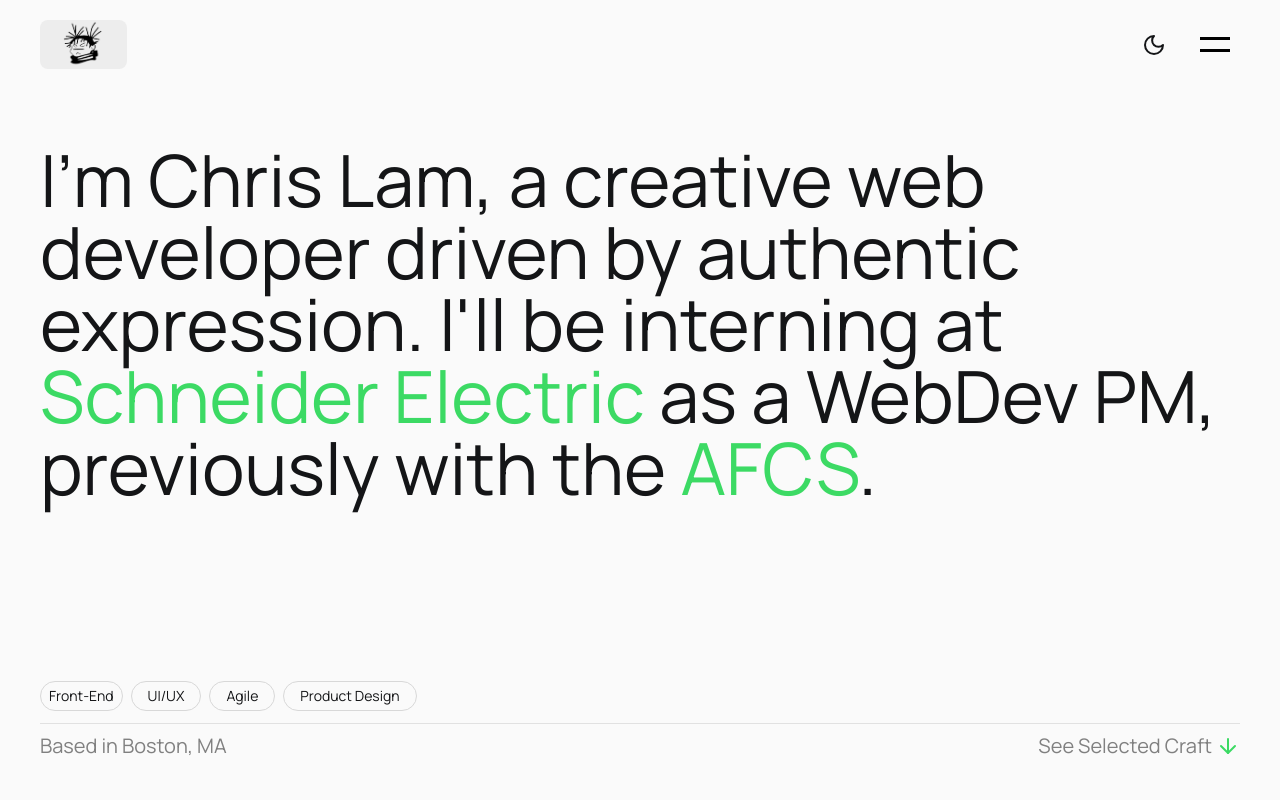
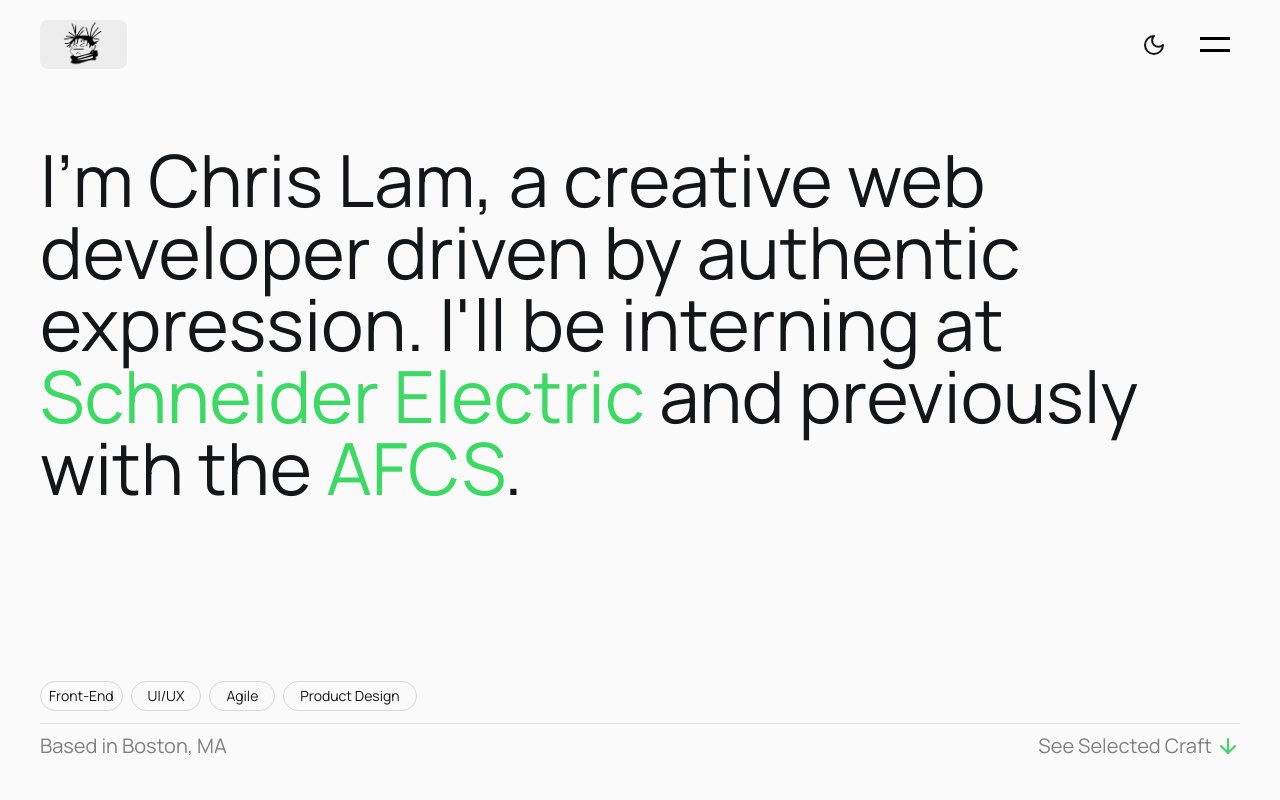
Before and after one commit to clam365/portfolio1, a Next.js app: page / in a window 1280 px wide. Shown: the top 800 px of the page. Built offline with nearby package versions, Linux system fonts and the light colour scheme.

Commit message:
hightlighting things!

```diff
--- a/app/globals.css
+++ b/app/globals.css
@@ -8,6 +8,23 @@
   margin: 0;
   font-family: 'Manrope', sans-serif;
   background-color: #FAFAFA;
+}
+
+/* Default selection for all text */
+::selection {
+  background-color: #3cda64; /* Highlight background color */
+  color: white; /* Ensure text is visible */
+}
+
+/* Group-specific selection styling */
+.selection-group::selection {
+  background-color: #3cda64; /* Same highlight color */
+  color: white; /* Ensure text remains visible */
+}
+
+.selection-group span::selection {
+  background-color: #3cda64; /* Ensure child spans match */
+  color: white;
 }
 
 html.dark {
--- a/components/hero/hero.js
+++ b/components/hero/hero.js
@@ -13,15 +13,19 @@
     const lines = [
         "I'm Chris Lam, a creative web developer",
         " driven by authentic expression. I'll be interning at ",
-        <span className="text-spotify hover:text-slight-black" key="line2">
-            <Link href={"https://www.se.com/us/en/"}>Schneider Electric</Link>
-        </span>,
-        " as a WebDev PM, previously with the ",
-        <span className="text-spotify hover:text-slight-black" key="line3">
-            <Link href={"https://afciviliancareers.com/"}>AFCS</Link>
-        </span>,
-        ".",
+        <span key="line2" className="selection-group">
+        <span className="text-spotify hover:text-slight-black">
+            <Link href="https://www.se.com/us/en/">Schneider Electric </Link>
+        </span>
+            and previously with the
+        <span className="text-spotify hover:text-slight-black">
+            <Link href="https://afciviliancareers.com/"> AFCS</Link>
+        </span>
+        .
+    </span>,
     ];
+
+
 
     return (
         <section className="pt-14 min-h-[85vh] flex flex-col ">
@@ -32,7 +36,7 @@
                 transition={{type: "spring", stiffness: 25, damping: 12}}
             >
                 <motion.h1
-                    className="text-slight-black font-normal text-3xl md:text-5xl lg:text-[3.5rem] xl:text-[4.5rem]"
+                    className="text-slight-black font-normal text-3xl md:text-5xl lg:text-6xl xl:text-7xl "
                     initial="hidden"
                     animate="show"
                 >
```
